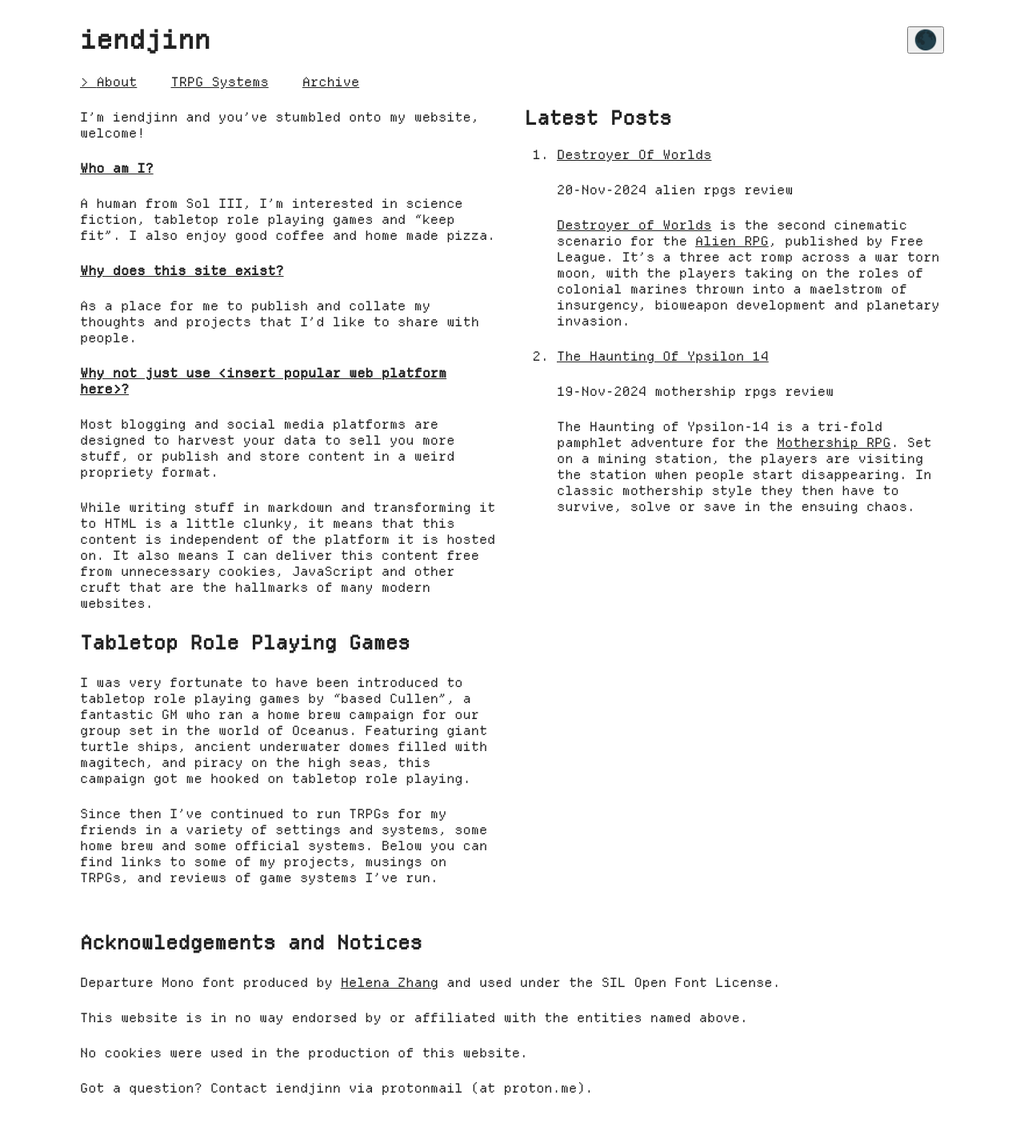
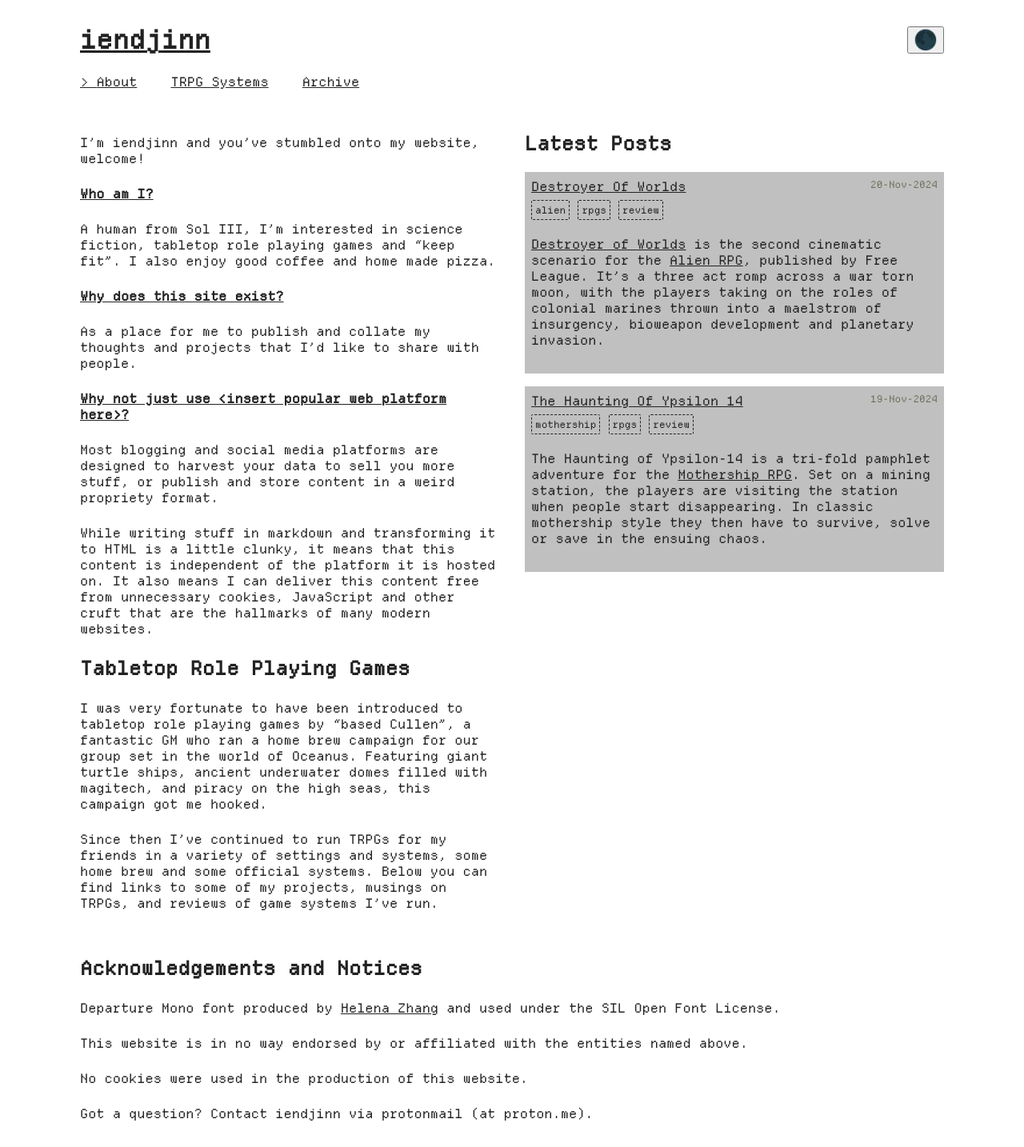
Before and after one commit to iendjinn/iendjinn, a Jekyll site: the page built from about.markdown, in a window 1280 px wide. Shown: the whole page at 80% size. Built offline with Jekyll 4.4.1, drawn with Linux system fonts in a browser that asks for light colours; our own code applies the rules of GitHub Pages for plain Markdown files; before the commit the page ends 1402 px from its top, so only the background shows below that.

Commit message:
style: some better styles

```diff
--- /dev/null
+++ b/_includes/latest-posts.html
@@ -0,0 +1,16 @@
+<h2>Latest Posts</h2>
+<ol class="post-list">
+    {% for post in site.posts limit:5 %}
+    <li>
+        <div class="post-title"><a href="{{ post.url | prepend: site.baseurl }}" title="{{post.title}}">{{post.title}}</a> <span>{{post.date | date: "%d-%b-%Y"}}</span></div>
+        <p>
+            {% for tag in post.tags %}
+                <span class="tag">{{tag}}</span>
+            {% endfor %}
+        </p>
+        <p>
+            {{post.excerpt}}
+        </p>
+    </li>
+    {% endfor %}
+</ol>
--- a/_includes/page-title.html
+++ b/_includes/page-title.html
@@ -1,13 +1,13 @@
 <header>
     <div class="page-title">
-        <h1>{{ site.title }}</h1>
+        <h1><a href="/" title="Home">{{ site.title }}</a></h1>
         <button class="styled" id="theme-toggle" aria-pressed="false" onclick="toggleTheme()" title="Toggle Theme">
             <span class="sun">&#9728;&#65039;</span><span class="moon">&#127761;</span>
         </button>
     </div>
     <div class="page-nav">
-        <a class="{% if page.title == "About" %}active{% endif %}" href="{{site.baseurl}}/about" title="About">About</a>
-        <a class="{% if page.title == "Systems" %}active{% endif %}" href="{{site.baseurl}}/systems" title="TRPG Systems">TRPG Systems</a>
-        <a class="{% if page.title == "Archive" %}active{% endif %}" href="{{site.baseurl}}/archive" title="Archive">Archive</a>
+        <a class="{% if page.title == "About" %}active{% endif %}" href="/about" title="About">About</a>
+        <a class="{% if page.title == "Systems" %}active{% endif %}" href="/systems" title="TRPG Systems">TRPG Systems</a>
+        <a class="{% if page.title == "Archive" %}active{% endif %}" href="/archive" title="Archive">Archive</a>
     </div>
 </header>
--- a/_layouts/default.html
+++ b/_layouts/default.html
@@ -10,23 +10,7 @@
                 {{ content }}
             </div>
             <div>
-                <h2>Latest Posts</h2>
-                <ol class="post-list">
-                    {% for post in site.posts limit:5 %}
-                    <li>
-                        <a href="{{ post.url | prepend: site.baseurl }}" title="{{post.title}}">{{post.title}}</a>
-                        <p>
-                            {{post.date | date: "%d-%b-%Y"}}
-                            {% for tag in post.tags %}
-                            <span class="tag">{{tag}}</span>
-                            {% endfor %}
-                        </p>
-                        <p>
-                            {{post.excerpt}}
-                        </p>
-                    </li>
-                    {% endfor %}
-                </ol>
+                {% include latest-posts.html %}
             </div>
         </div>
         {% include footer.html %}
--- a/about.markdown
+++ b/about.markdown
@@ -20,6 +20,6 @@ While writing stuff in markdown and transforming it to HTML is a little clunky,
 
 ## Tabletop Role Playing Games
 
-I was very fortunate to have been introduced to tabletop role playing games by "based Cullen", a fantastic GM who ran a home brew campaign for our group set in the world of Oceanus. Featuring giant turtle ships, ancient underwater domes filled with magitech, and piracy on the high seas, this campaign got me hooked on tabletop role playing.
+I was very fortunate to have been introduced to tabletop role playing games by "based Cullen", a fantastic GM who ran a home brew campaign for our group set in the world of Oceanus. Featuring giant turtle ships, ancient underwater domes filled with magitech, and piracy on the high seas, this campaign got me hooked.
 
 Since then I've continued to run TRPGs for my friends in a variety of settings and systems, some home brew and some official systems. Below you can find links to some of my projects, musings on TRPGs, and reviews of game systems I've run.
--- a/assets/styles/style.css
+++ b/assets/styles/style.css
@@ -9,6 +9,8 @@
     --main-bg-color: #fff;
     --main-text-color: #222;
     --secondary-bg-color: #c0c0c0;
+    --secondary-text-color: #222;
+    --stamp-color: #6c6c58;
 }
 
 
@@ -17,6 +19,8 @@
         --main-bg-color: #222;
         --main-text-color: #ffa133;
         --secondary-bg-color: #c0c0c0;
+        --secondary-text-color: #222;
+        --stamp-color: #6c6c58;
     }
 }
 
@@ -25,6 +29,8 @@
     --main-bg-color: #222;
     --main-text-color: #ffa133;
     --secondary-bg-color: #c0c0c0;
+    --secondary-text-color: #222;
+    --stamp-color: #6c6c58;
 }
 
 :root.dark span.moon {
@@ -171,3 +177,46 @@ a {
 li {
     margin-bottom: 1rem;
 }
+
+ol.post-list span.tag {
+    border: 1px dashed var(--main-text-color);
+    padding: 0.25rem;
+    border-radius: 5%;
+    font-size: 0.75rem;
+}
+
+:root.dark ol.post-list span.tag {
+    border-color: var(--secondary-text-color);
+}
+
+ol.post-list {
+    list-style-type: none;
+    padding-left: 0;
+}
+
+ol.post-list li {
+    background-color: var(--secondary-bg-color);
+    padding: 0.5rem;
+}
+
+ol.post-list li > p {
+    margin-top: 0.5rem;
+}
+
+ol.post-list div.post-title {
+    display: flex;
+    justify-content: space-between;
+}
+
+ol.post-list div.post-title span {
+    font-size: 0.75rem;
+    color: var(--stamp-color);
+}
+
+:root.dark ol.post-list li {
+    color: var(--secondary-text-color);
+}
+
+header {
+    margin-bottom: 2rem;
+}
```
Also changed, not shown: _layouts/home.html (+1 -17 lines).
